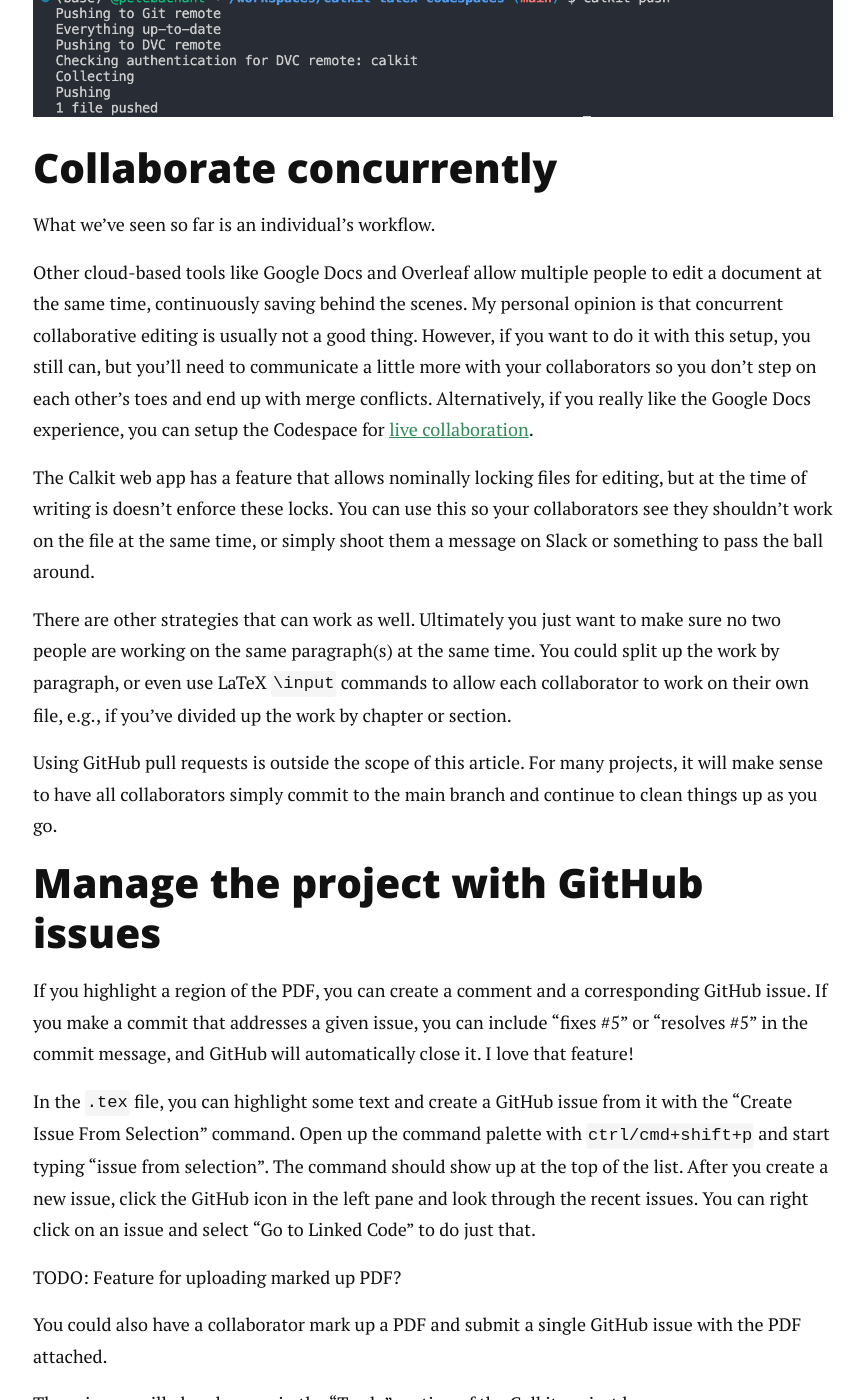
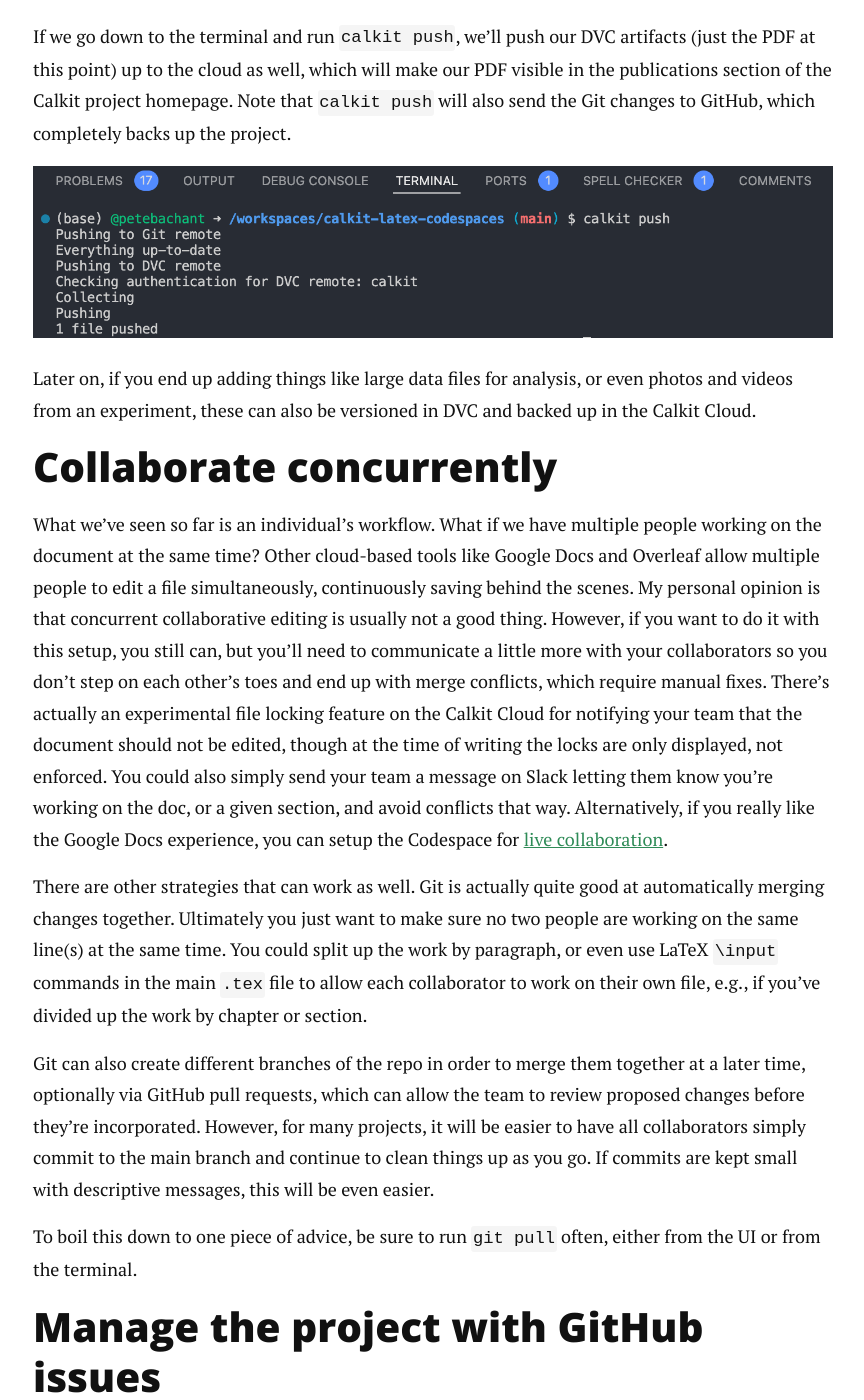
Before and after one commit to petebachant/petebachant.github.io, a Jekyll site: the page built from _posts/2024-12-13-latex-collab.markdown, in a window 1280 px wide and 1400 px high, scrolled down 7417 px. Shown: the whole window, without its empty margins (207-1071 px from the left). Built offline with Jekyll 4.4.1, drawn with Linux system fonts in a browser that asks for light colours; nearby versions of some CDN libraries; comment, search, counter and statistics services are not loaded; some of the changed text lies outside the part shown.

Commit message:
Edit up through issues

```diff
--- a/_posts/2024-12-13-latex-collab.markdown
+++ b/_posts/2024-12-13-latex-collab.markdown
@@ -185,18 +185,24 @@
 
 ## Commit and push/pull changes
 
+For better or for worse,
+working with Git/GitHub is different from other systems
+like Google Docs, Overleaf, or Dropbox.
+Rather than syncing our files automatically,
+we need to deliberately "commit" changes to create a snapshot
+and then sync or "push" them to the cloud.
+This can be a stumbling block when first getting started with version control,
+but it's valuable because it makes you stop and think about how to
+describe a given set of changes.
+More importantly, every snapshot will be available forever,
+so if you create lots of them, you'll never lose work.
+In a weird mood and ruined a paragraph that read well yesterday?
+Easy fix---just revert the changes.
+
 The VS Code interface has a built-in graphical tool for working with Git,
-which can make things a little easier compare to learning the Git CLI,
+which can make things a little easier compare to learning the Git
+command-line interface (CLI,)
 if you're unfamiliar.
-You can do most of what you need to do if you know these concepts:
-
-- Repository (repo): A collection of files tracked with Git.
-- Commit: A set of changes saved to the repo.
-- Push: Send updates to the cloud.
-- Pull: Download updates from the cloud and merge them into our current
-  working copy of the repo.
-- Stage: Add files to a commit.
-
 If we make some changes to `paper.tex`,
 we can see a blue notification dot next to the source control icon in the
 left sidebar.
@@ -204,23 +210,34 @@
 `paper.tex`, which is understandable,
 and `dvc.lock`,
 which is a file DVC creates to keep track of the pipeline,
-and shows up in the "Staged Changes" list.
+and shows up in the "Staged Changes" list,
+which is the list of files that would be added to a snapshot if we were
+to create a commit right now.
 We want to save the changes both this file and `paper.tex` in one commit,
 so let's stage the changes to `paper.tex`,
 write a commit message, and click commit.
+It is conventional to use the imperative mood for commit messages,
+so instead of something like "Added new text",
+one might use "Add new text",
+though it's totally up to you and your collaborators to define
+that for your project.
 
 ![Staging the changes.](/images/latex-collab/stage.png)
 
-We'll then see a button to sync the changes with the cloud,
+After committing we'll see a button to sync the changes with the cloud,
 which we can go ahead and press.
+This will first pull and then push our commits up to GitHub,
+which our collaborators will then be able to pull into their own workspaces.
 
 ### Push the PDF to the Calkit Cloud
 
 The default behavior of DVC is to not save
-pipeline outputs to Git, but instead commit them to DVC,
-since Git is not particularly well suited to large files.
-The Calkit Cloud serves as a DVC remote for us to push these artifacts
-to back them up.
+pipeline outputs like our compiled PDF to Git,
+but instead commit them to DVC,
+since Git is not particularly good at handling large and/or binary files.
+The Calkit Cloud serves as a "DVC remote" for us to push these artifacts
+to back them up and make them available to our team.
+
 If we go down to the terminal and run `calkit push`,
 we'll push our DVC artifacts (just the PDF at this point)
 up to the cloud as well,
@@ -231,42 +248,58 @@
 
 ![Calkit push.](/images/latex-collab/push.png)
 
+Later on,
+if you end up adding things like large data files for analysis,
+or even photos and videos from an experiment,
+these can also be versioned in DVC and
+backed up in the Calkit Cloud.
+
 ## Collaborate concurrently
 
 What we've seen so far is an individual's workflow.
-
+What if we have multiple people working on the document at the same time?
 Other cloud-based tools like Google Docs and Overleaf
-allow multiple people to edit a document at the same time,
+allow multiple people to edit a file simultaneously,
 continuously saving behind the scenes.
 My personal opinion is that concurrent collaborative editing is
 usually not a good thing.
 However, if you want to do it with this setup,
 you still can,
 but you'll need to communicate a little more with your collaborators
-so you don't step on each other's toes and end up with merge conflicts.
+so you don't step on each other's toes and end up with merge conflicts,
+which require manual fixes.
+There's actually an experimental file locking feature on the Calkit Cloud
+for notifying your team that the document should not be edited,
+though at the time of writing the locks are only displayed,
+not enforced.
+You could also simply send your team a message on Slack letting them know
+you're working on the doc, or a given section, and avoid conflicts that way.
 Alternatively, if you really like the Google Docs experience,
 you can setup the Codespace for
 [live collaboration](https://docs.github.com/en/codespaces/developing-in-a-codespace/working-collaboratively-in-a-codespace).
 
-The Calkit web app has a feature that allows nominally locking files for
-editing,
-but at the time of writing is doesn't enforce these locks.
-You can use this so your collaborators see they shouldn't
-work on the file at the same time,
-or simply shoot them a message on Slack or something to pass the ball around.
-
 There are other strategies that can work as well.
+Git is actually quite good at automatically merging changes together.
 Ultimately you just want to make sure no two people are working on the same
-paragraph(s) at the same time.
+line(s) at the same time.
 You could split up the work by paragraph,
-or even use LaTeX `\input` commands to allow each collaborator to work
+or even use LaTeX `\input` commands in the main `.tex` file
+to allow each collaborator to work
 on their own file, e.g.,
 if you've divided up the work by chapter or section.
 
-Using GitHub pull requests is outside the scope of this article.
-For many projects,
-it will make sense to have all collaborators simply commit
+Git can also create different branches of the repo in order to merge them
+together at a later time, optionally via GitHub pull requests,
+which can allow the team to review proposed changes before they're
+incorporated.
+However, for many projects,
+it will be easier to have all collaborators simply commit
 to the main branch and continue to clean things up as you go.
+If commits are kept small with descriptive messages,
+this will be even easier.
+
+To boil this down to one piece of advice,
+be sure to run `git pull` often, either from the UI or from the terminal.
 
 ## Manage the project with GitHub issues
 
```
